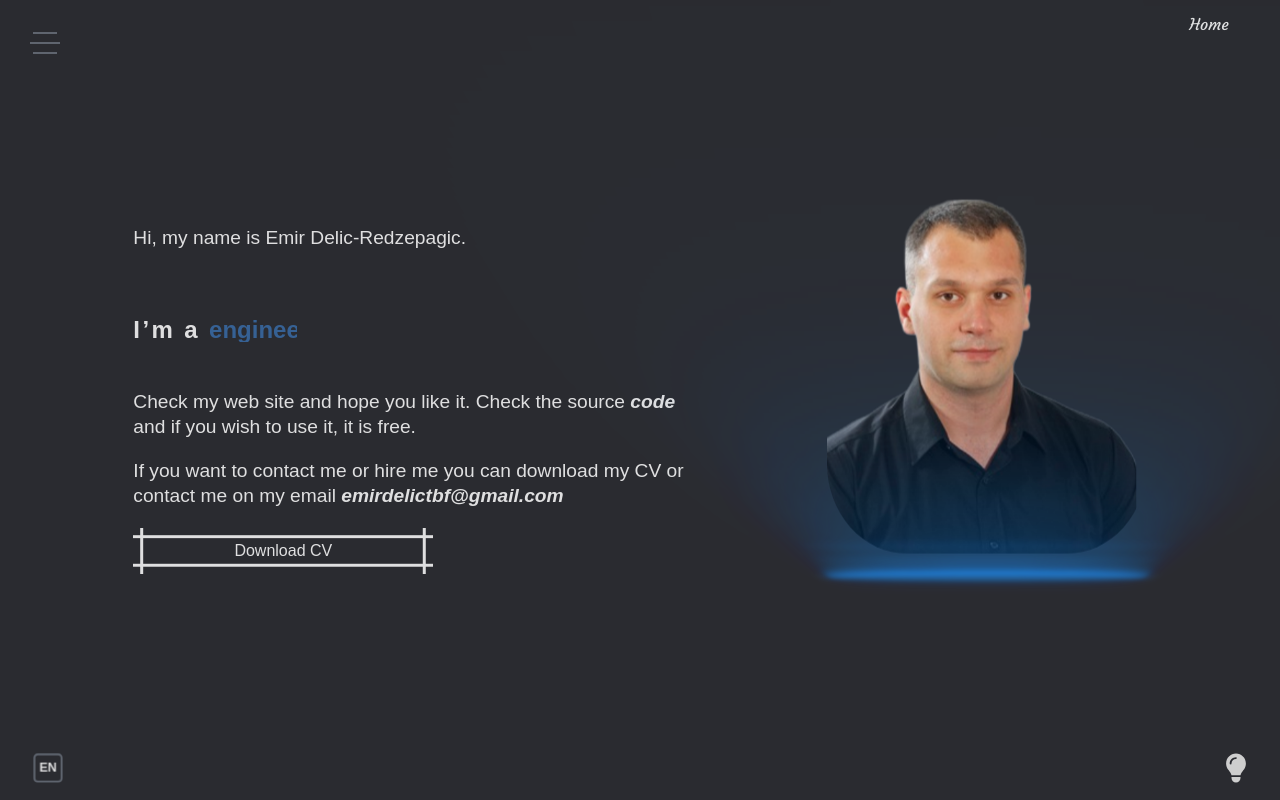
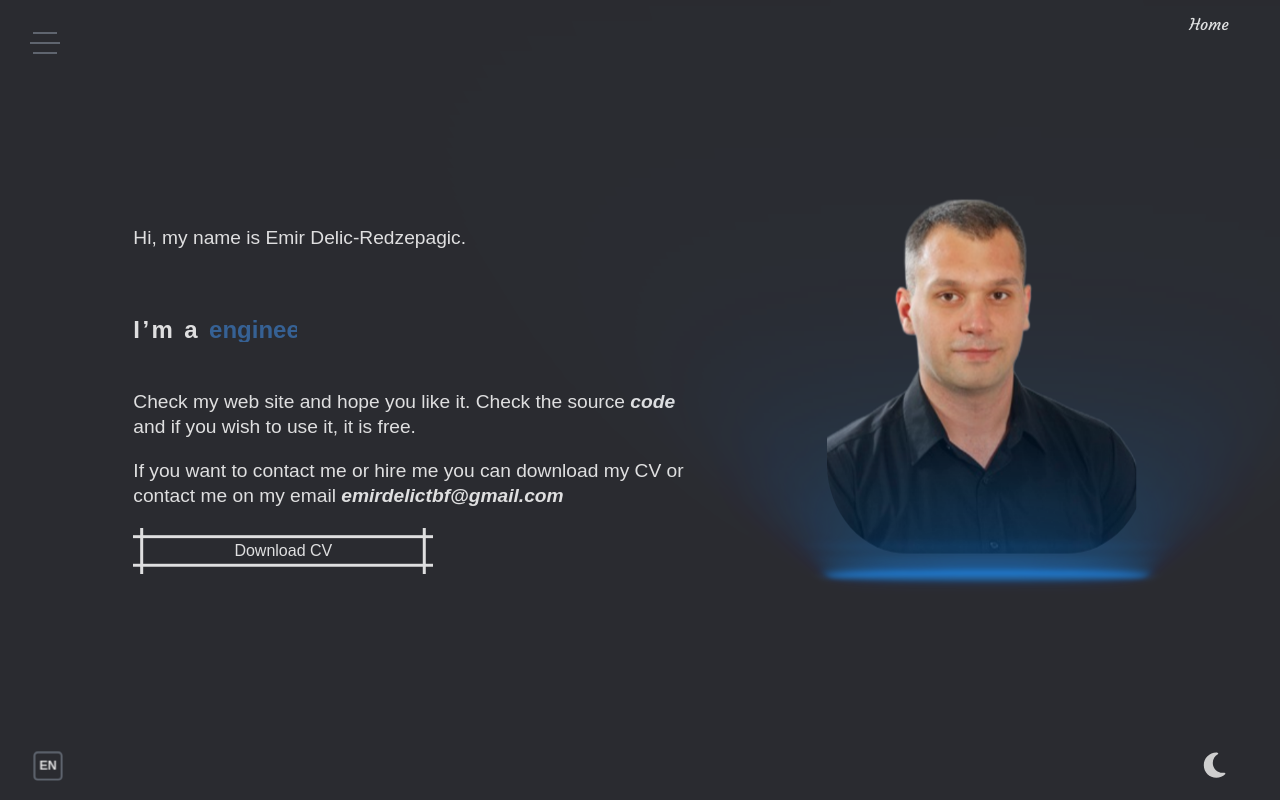
Before and after one commit to EmirDelicR/curriculum-v2, a React (Vite) app: page / in a window 1280 px wide. Built offline with nearby package versions, Linux system fonts and the light colour scheme.

Commit message:
Fix toggle

```diff
--- a/src/UI/components/buttons/toggleMode/ToggleMode.scss
+++ b/src/UI/components/buttons/toggleMode/ToggleMode.scss
@@ -1,16 +1,37 @@
 .mode {
+  cursor: pointer;
+  height: 2.2rem;
+  width: 4.2rem;
+  overflow: hidden;
+
+  .icon-wrapper {
+    display: flex;
+    flex-direction: column;
+    gap: 0.2rem;
+    rotate: 360deg;
+    transition: rotate 0.5s ease-in-out;
+
+    &.dark {
+      rotate: 180deg;
+    }
+
+    .mode-icon {
       scale: 0.9;
       transition: scale 0.3s ease-in-out;
 
-  cursor: pointer;
-
-  &.light {
+      &.sun {
         path {
           fill: rgb(206, 206, 122);
         }
+      }
+
+      &.moon {
+        rotate: 180deg;
       }
 
       &:hover {
         scale: 1;
       }
     }
+  }
+}
--- a/src/UI/components/buttons/toggleMode/ToggleMode.tsx
+++ b/src/UI/components/buttons/toggleMode/ToggleMode.tsx
@@ -1,28 +1,41 @@
-import { faLightbulb } from '@fortawesome/free-solid-svg-icons';
+import { useState } from 'react';
+import { faSun, faMoon } from '@fortawesome/free-solid-svg-icons';
 import { FontAwesomeIcon } from '@fortawesome/react-fontawesome';
 
+import { classNameHelper } from '@/utils/generalHelpers';
+
 import './ToggleMode.scss';
-import { useState } from 'react';
-import { classNameHelper } from '@/utils/generalHelpers';
 
 interface Props {
   onClick: () => void;
 }
 
 export default function ToggleMode({ onClick }: Props) {
-  const [isLightMode, setIsLightMode] = useState(false);
+  const [isDarkMode, setIsDarkMode] = useState(true);
 
   const onClickHandler = () => {
-    setIsLightMode((prev) => !prev);
+    setIsDarkMode((prev) => !prev);
     onClick();
   };
 
   return (
-    <FontAwesomeIcon
-      className={classNameHelper('mode', isLightMode ? 'light' : '')}
-      icon={faLightbulb}
-      size="2x"
-      onClick={onClickHandler}
-    />
+    <div className="mode">
+      <div
+        className={classNameHelper('icon-wrapper', isDarkMode ? 'dark' : '')}
+      >
+        <FontAwesomeIcon
+          className="mode-icon sun"
+          icon={faSun}
+          size="2x"
+          onClick={onClickHandler}
+        />
+        <FontAwesomeIcon
+          className="mode-icon moon"
+          icon={faMoon}
+          size="2x"
+          onClick={onClickHandler}
+        />
+      </div>
+    </div>
   );
 }
```
Lines whose indentation alone changed are shown as unchanged.
